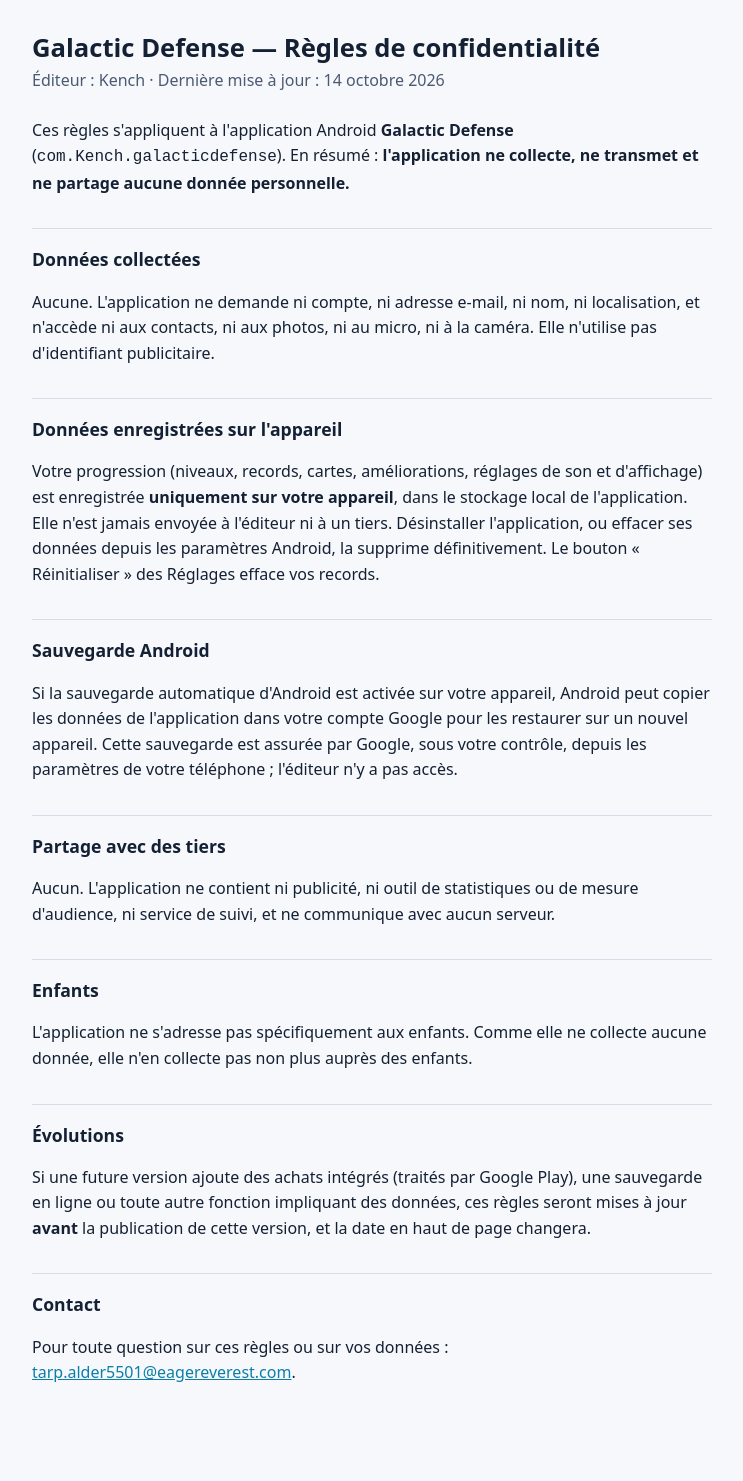
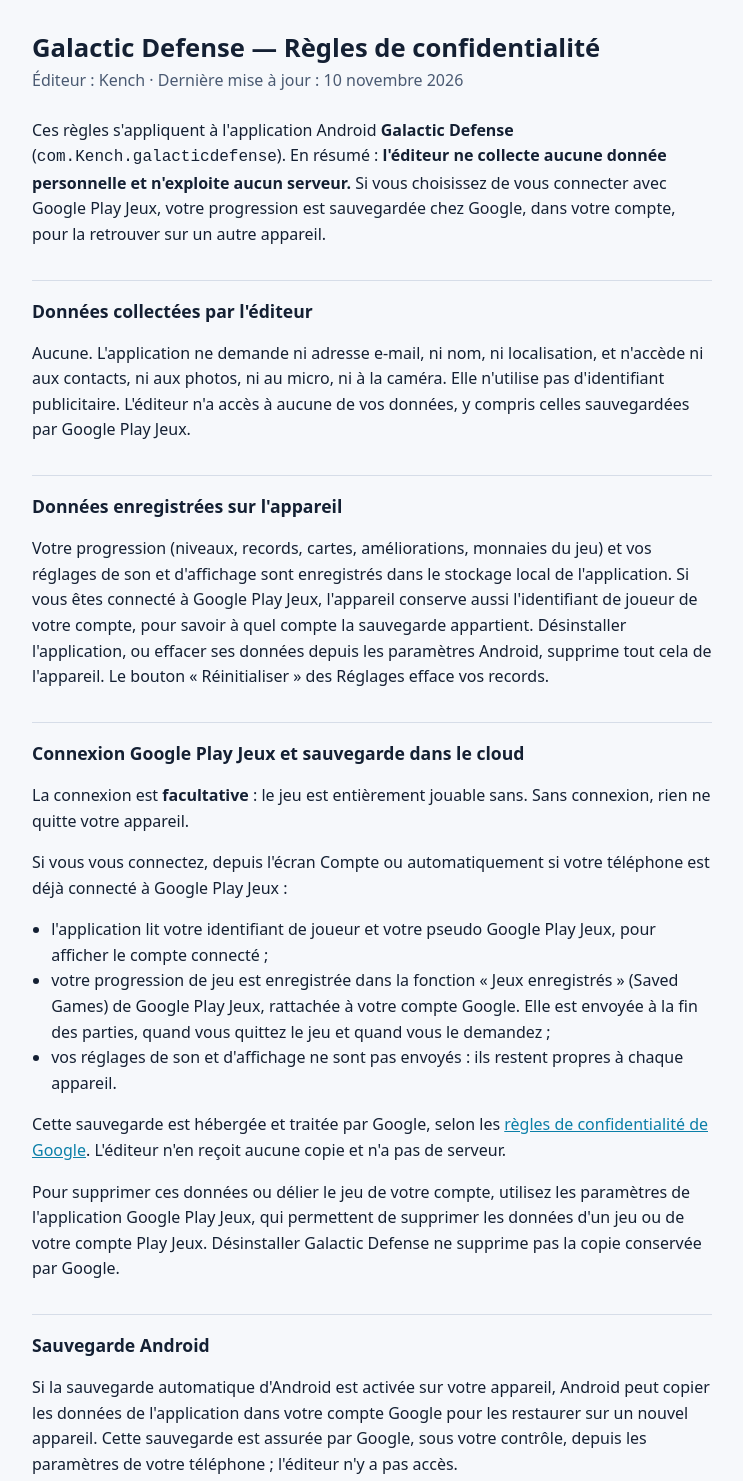
Before and after one commit to KENCH-93/galactic-defense-privacy, a plain HTML site: page index.html in a window 1280 px wide. Shown: the top 1481 px of the page, without its empty margins (268-1011 px from the left). Before the commit the page ends 1458 px from the top, so only its background shows below. Drawn offline with Linux system fonts and the light colour scheme.

Commit message:
Update index.html

```diff
--- a/index.html
+++ b/index.html
@@ -19,24 +19,50 @@
   <body>
   <main>
     <h1>Galactic Defense — Règles de confidentialité</h1>
-  <p class="meta">Éditeur : Kench · Dernière mise à jour : 14 octobre 2026</p>
+    <p class="meta">Éditeur : Kench · Dernière mise à jour : 10 novembre 2026</p>
 
     <p>Ces règles s'appliquent à l'application Android <strong>Galactic Defense</strong>
-  (<code>com.Kench.galacticdefense</code>). En résumé : <strong>l'application ne collecte,
-  ne transmet et ne partage aucune donnée personnelle.</strong></p>
+    (<code>com.Kench.galacticdefense</code>). En résumé : <strong>l'éditeur ne collecte
+    aucune donnée personnelle et n'exploite aucun serveur.</strong> Si vous choisissez de
+    vous connecter avec Google Play Jeux, votre progression est sauvegardée chez Google,
+    dans votre compte, pour la retrouver sur un autre appareil.</p>
 
-  <h2>Données collectées</h2>
-  <p>Aucune. L'application ne demande ni compte, ni adresse e-mail, ni nom, ni
-  localisation, et n'accède ni aux contacts, ni aux photos, ni au micro, ni à la caméra.
-  Elle n'utilise pas d'identifiant publicitaire.</p>
+    <h2>Données collectées par l'éditeur</h2>
+    <p>Aucune. L'application ne demande ni adresse e-mail, ni nom, ni localisation, et
+    n'accède ni aux contacts, ni aux photos, ni au micro, ni à la caméra. Elle n'utilise
+    pas d'identifiant publicitaire. L'éditeur n'a accès à aucune de vos données, y compris
+    celles sauvegardées par Google Play Jeux.</p>
 
     <h2>Données enregistrées sur l'appareil</h2>
-  <p>Votre progression (niveaux, records, cartes, améliorations, réglages de son et
-  d'affichage) est enregistrée <strong>uniquement sur votre appareil</strong>, dans le
-  stockage local de l'application. Elle n'est jamais envoyée à l'éditeur ni à un
-  tiers. Désinstaller l'application, ou effacer ses données depuis les paramètres
-  Android, la supprime définitivement. Le bouton « Réinitialiser » des Réglages
+    <p>Votre progression (niveaux, records, cartes, améliorations, monnaies du jeu) et vos
+    réglages de son et d'affichage sont enregistrés dans le stockage local de
+    l'application. Si vous êtes connecté à Google Play Jeux, l'appareil conserve aussi
+    l'identifiant de joueur de votre compte, pour savoir à quel compte la sauvegarde
+    appartient. Désinstaller l'application, ou effacer ses données depuis les paramètres
+    Android, supprime tout cela de l'appareil. Le bouton « Réinitialiser » des Réglages
     efface vos records.</p>
+
+    <h2>Connexion Google Play Jeux et sauvegarde dans le cloud</h2>
+    <p>La connexion est <strong>facultative</strong> : le jeu est entièrement jouable sans.
+    Sans connexion, rien ne quitte votre appareil.</p>
+    <p>Si vous vous connectez, depuis l'écran Compte ou automatiquement si votre téléphone
+    est déjà connecté à Google Play Jeux :</p>
+    <ul>
+      <li>l'application lit votre identifiant de joueur et votre pseudo Google Play Jeux,
+      pour afficher le compte connecté ;</li>
+      <li>votre progression de jeu est enregistrée dans la fonction « Jeux enregistrés »
+      (Saved Games) de Google Play Jeux, rattachée à votre compte Google. Elle est envoyée
+      à la fin des parties, quand vous quittez le jeu et quand vous le demandez ;</li>
+      <li>vos réglages de son et d'affichage ne sont pas envoyés : ils restent propres à
+      chaque appareil.</li>
+    </ul>
+    <p>Cette sauvegarde est hébergée et traitée par Google, selon les
+    <a href="https://policies.google.com/privacy">règles de confidentialité de Google</a>.
+    L'éditeur n'en reçoit aucune copie et n'a pas de serveur.</p>
+    <p>Pour supprimer ces données ou délier le jeu de votre compte, utilisez les paramètres
+    de l'application Google Play Jeux, qui permettent de supprimer les données d'un jeu
+    ou de votre compte Play Jeux. Désinstaller Galactic Defense ne supprime pas la copie
+    conservée par Google.</p>
 
     <h2>Sauvegarde Android</h2>
     <p>Si la sauvegarde automatique d'Android est activée sur votre appareil, Android
@@ -45,18 +71,20 @@
     depuis les paramètres de votre téléphone ; l'éditeur n'y a pas accès.</p>
 
     <h2>Partage avec des tiers</h2>
-  <p>Aucun. L'application ne contient ni publicité, ni outil de statistiques ou de mesure
-  d'audience, ni service de suivi, et ne communique avec aucun serveur.</p>
+    <p>Aucun, en dehors de Google Play Jeux décrit ci-dessus, et seulement si vous vous
+    connectez. L'application ne contient ni publicité, ni outil de statistiques ou de
+    mesure d'audience, ni service de suivi.</p>
 
     <h2>Enfants</h2>
-  <p>L'application ne s'adresse pas spécifiquement aux enfants. Comme elle ne collecte
-  aucune donnée, elle n'en collecte pas non plus auprès des enfants.</p>
+    <p>L'application ne s'adresse pas spécifiquement aux enfants. L'éditeur ne collecte
+    aucune donnée, auprès des enfants comme des adultes ; la connexion à Google Play Jeux
+    relève des règles de Google et des paramètres du compte Google utilisé.</p>
 
     <h2>Évolutions</h2>
-  <p>Si une future version ajoute des achats intégrés (traités par Google Play), une
-  sauvegarde en ligne ou toute autre fonction impliquant des données, ces règles seront
-  mises à jour <strong>avant</strong> la publication de cette version, et la date en
-  haut de page changera.</p>
+    <p>Si une future version ajoute des achats intégrés (traités par Google Play) ou toute
+    autre fonction impliquant des données, ces règles seront mises à jour
+    <strong>avant</strong> la publication de cette version, et la date en haut de page
+    changera.</p>
 
     <h2>Contact</h2>
     <p>Pour toute question sur ces règles ou sur vos données :
```
Lines whose indentation alone changed are shown as unchanged.
